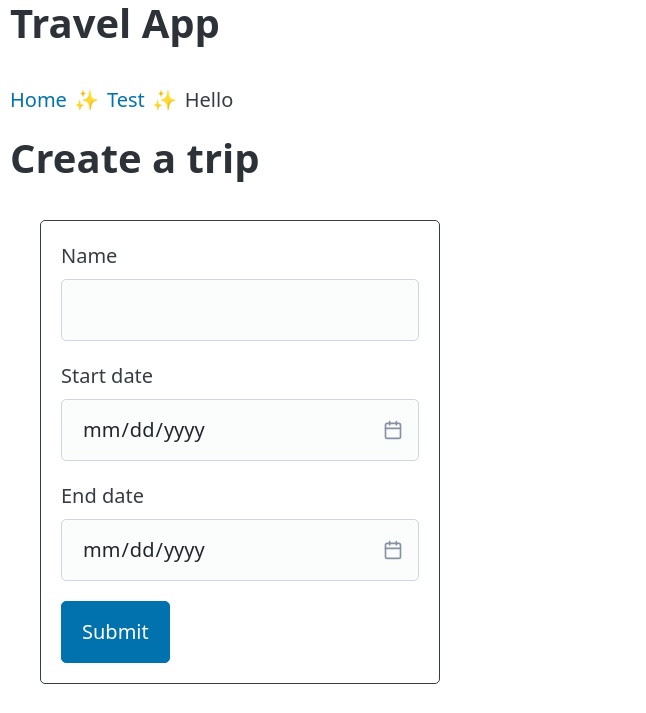
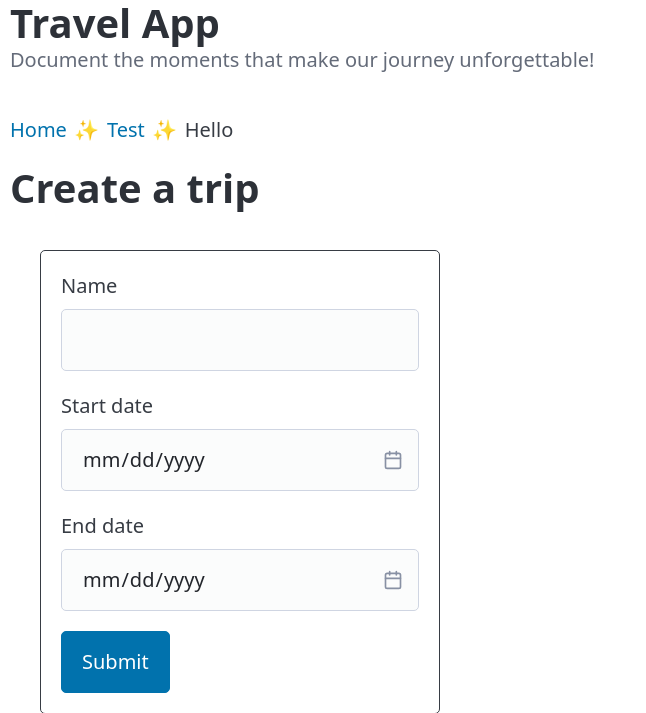
Before and after one commit to mgrijalva/travel_planning_app, a Flask app: page / in a window 1280 px wide. Shown: the top 713 px of the page, without its empty margins (0-646 px from the left). Run offline with Flask 3, Linux system fonts and the light colour scheme; data that the repository does not hold is empty; some libraries are stand-ins or nearby versions.

Commit message:
Refactor layout and trip templates for consistent styling and structure

```diff
--- a/travel_app/templates/layouts/layout.html
+++ b/travel_app/templates/layouts/layout.html
@@ -10,7 +10,10 @@
 <!DOCTYPE html>
 <html>
     <body>
-        <h1 style="margin-left:10px">Travel App</h1>
+        <hgroup style="margin-left:10px">
+            <h1>Travel App</h1>
+            <p>Document the moments that make our journey unforgettable!</p>
+        </hgroup>
         <nav aria-label="breadcrumb" style="--pico-nav-breadcrumb-divider: '✨'; padding-left: 10px;">
             <ul>
                 <li><a href="/">Home</a></li>
--- a/travel_app/templates/trips/trip.html
+++ b/travel_app/templates/trips/trip.html
@@ -2,7 +2,7 @@
 
 {% block content %}
 
-<h1>{{trip.title}}</h1>
+<h1 style="margin-left:10px">{{trip.title}}</h1>
 
 <form action="{{ url_for('trip_details', trip_id=trip.id) }}" method="POST" class="form-box">
     <label>Name</label>
```
